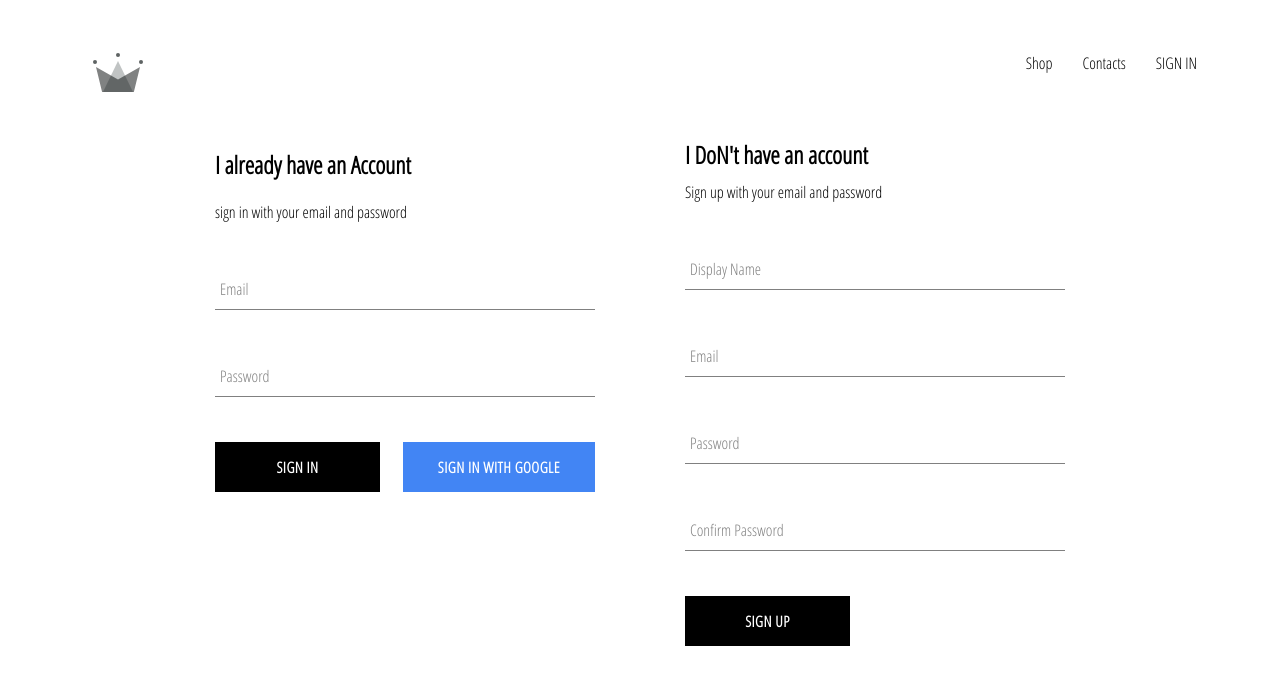
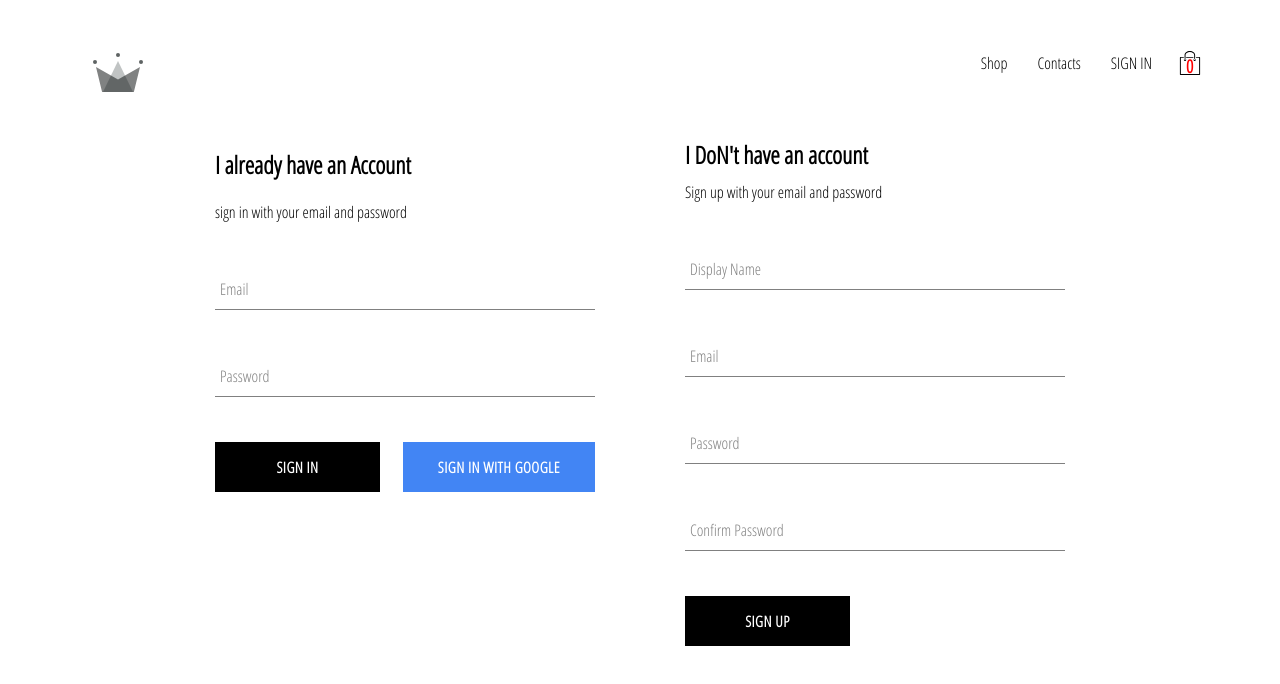
Before and after one commit to psam20/crown-clothing, a React (Create React App) app in the folder crown-clothing-app/: page /signin in a window 1280 px wide. Shown: the top 684 px of the page. Built offline with nearby package versions, Linux system fonts and the light colour scheme; no server answers.

Commit message:
added cart-item and cart-dropdown components and also implemented cart reducer

```diff
--- a/crown-clothing-app/src/App.css
+++ b/crown-clothing-app/src/App.css
@@ -2,6 +2,7 @@
 
     font-family: 'Open Sans Condensed';
     padding: 20px 60px;
+    overflow: hidden;
   }
 
   a{
--- /dev/null
+++ b/crown-clothing-app/src/Components/cart-drowdown/cart-dropdown.commponent.jsx
@@ -0,0 +1,13 @@
+import React from 'react';
+import  CustomButton from '../custom-button/custom-button.component';
+import './cart-dropdown.styles.scss';
+
+const CartDropdown= () => (
+    <div className="cart-dropdown">
+        <div className="cart-items" />
+
+         <CustomButton >Go To Checkout</CustomButton>
+    </div>
+)
+
+export default CartDropdown;
--- /dev/null
+++ b/crown-clothing-app/src/Components/cart-drowdown/cart-dropdown.styles.scss
@@ -0,0 +1,26 @@
+.cart-dropdown {
+    position: absolute;
+    width: 240px;
+    height: 340px;
+    display: flex;
+    flex-direction: column;
+    padding: 20px;
+    border: 1px solid black;
+    background-color: white;
+    top: 90px;
+    right: 40px;
+    z-index: 5;
+
+    .cart-items {
+      height: 240px;
+      display: flex;
+      flex-direction: column;
+      overflow: scroll;
+      overflow-y: hidden;
+      overflow-x: hidden;
+    }
+
+    button {
+      margin-top: auto;
+    }
+  }
--- /dev/null
+++ b/crown-clothing-app/src/Components/cart-icon/cart-icon.component.jsx
@@ -0,0 +1,20 @@
+import React from 'react';
+import {ReactComponent as ShoppingCart} from '../../assets/cart-icon.svg';
+import {connect} from 'react-redux';
+import {toogleCartHidden} from '../../redux/cart/cart.action'
+import './cart-icon.styles.scss';
+
+const CartIcon = ({toogleCartHidden}) => (
+
+    <div className="cart-icon" onClick={toogleCartHidden}>
+
+      <ShoppingCart className="shopping-icon"/>
+      <span className="item-count"> 0</span>
+
+    </div>
+);
+
+const mapDispatchToProps = dispatch => ({
+    toogleCartHidden : () => dispatch(toogleCartHidden())
+})
+export default connect(null,mapDispatchToProps)(CartIcon);
--- /dev/null
+++ b/crown-clothing-app/src/Components/cart-icon/cart-icon.styles.scss
@@ -0,0 +1,22 @@
+.cart-icon {
+    width: 45px;
+    height: 45px;
+    position: relative;
+    display: flex;
+    align-items: center;
+    justify-content: center;
+    cursor: pointer;
+
+    .shopping-icon {
+      width: 24px;
+      height: 24px;
+    }
+
+    .item-count {
+      position: absolute;
+      font-size: 18px;
+      font-weight: bold;
+      bottom: 8px;
+      color:  red;
+    }
+  }
--- a/crown-clothing-app/src/Components/header-component/header.component.jsx
+++ b/crown-clothing-app/src/Components/header-component/header.component.jsx
@@ -6,9 +6,10 @@
 import {ReactComponent as Logo} from '../../assets/crown.svg';
 import {auth } from '../../firebase/firebase.utils';
 import './header.styles.scss';
+import CartIcon from '../cart-icon/cart-icon.component';
+import CartDropdown from '../cart-drowdown/cart-dropdown.commponent';
 
-
-const Header = ({currentUser}) => (
+const Header = ({currentUser ,hidden}) => (
     <div className="header">
 
         <Link className="logo-container" to="/">
@@ -34,14 +35,24 @@
                 SIGN IN
             </Link>
         }
+          <CartIcon />
+        </div>
+          {
+              hidden ? null  : <CartDropdown />
+          }
 
-        </div>
 
     </div>
 )
 
-const mapStateToProps = (state) => ({
-    currentUser : state.user.currentUser
+// this function will return object
+// this function will take state as an arguement .
+// state is the top level root reducer
+const mapStateToProps = ({user : {currentUser},cart :{hidden}} ) => ({
+    // here name of the property will be actual currentUser
+    // property that we want to pass in
+    currentUser,
+    hidden
 });
 
 export default connect(mapStateToProps)(Header) ;
--- a/crown-clothing-app/src/index.css
+++ b/crown-clothing-app/src/index.css
@@ -1,4 +1,5 @@
 body{
 
   font-family: 'Open Sans Condensed';
+  overflow: hidden;
 }
--- /dev/null
+++ b/crown-clothing-app/src/redux/cart/cart-reducer.js
@@ -0,0 +1,21 @@
+
+import { CartActionTypes} from './cart.action.types';
+const INITIAL_STATE = {
+    hidden : true
+}
+
+const cartReducer = (state = INITIAL_STATE , action) => {
+   switch(action.type) {
+       case CartActionTypes.TOOGLE_CART_HIDDEN:
+          return {
+              ...state,
+              hidden : !state.hidden
+          }
+
+       default :
+
+       return state
+   }
+}
+
+export default cartReducer;
--- /dev/null
+++ b/crown-clothing-app/src/redux/cart/cart.action.js
@@ -0,0 +1,5 @@
+import {CartActionTypes} from './cart.action.types';
+
+export const toogleCartHidden = () => ({
+  type : CartActionTypes.TOOGLE_CART_HIDDEN
+})
--- /dev/null
+++ b/crown-clothing-app/src/redux/cart/cart.action.types.js
@@ -0,0 +1,5 @@
+ export const CartActionTypes = {
+
+     TOOGLE_CART_HIDDEN : 'TOGGLE_CART_HIDDEN'
+
+}
--- a/crown-clothing-app/src/redux/root-reducer.jsx
+++ b/crown-clothing-app/src/redux/root-reducer.jsx
@@ -3,9 +3,10 @@
 //function. It will call every child reducer, and gather their results into a single state
 //object, whose keys correspond to the keys of the passed reducer functions.
 import userReducer from './user/user-reducer';
-
+import cartReducer from './cart/cart-reducer';
 
 export default combineReducers({
 
-    user : userReducer
+    user : userReducer,
+    cart :cartReducer
 });
```
Also changed, not shown: crown-clothing-app/src/assets/cart-icon.svg (added).
